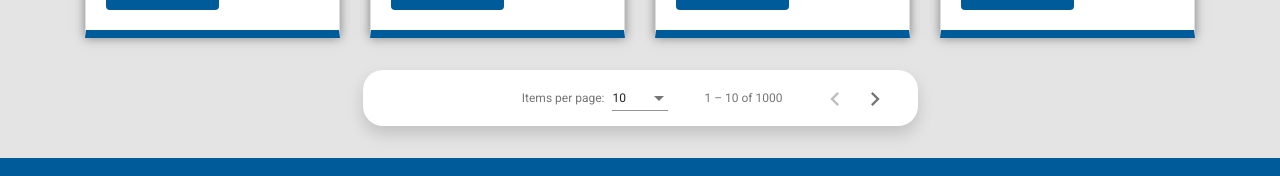
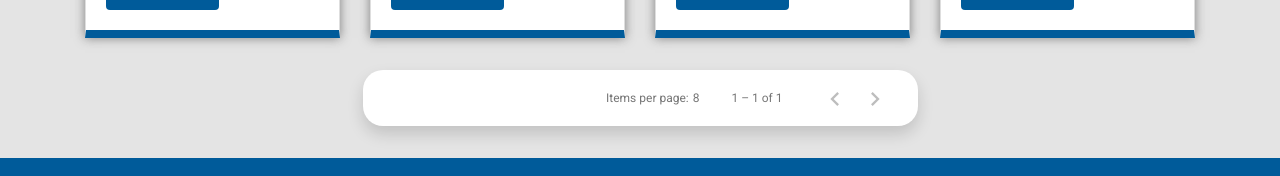
Before and after one commit to MethHUN/Szakdolgozat, an Angular app in the folder ov/: page /mycourses in a window 1280 px wide. Shown: the part 869-1045 px from the top of the page. Built offline with nearby package versions, Linux system fonts and the light colour scheme.

Commit message:
Paginator first version

```diff
--- a/ov/src/app/my-courses/my-courses.component.html
+++ b/ov/src/app/my-courses/my-courses.component.html
@@ -21,7 +21,7 @@
     </div>
 
   </div>
-  <mat-paginator [length]="1000" [pageSize]="10" [pageSizeOptions]="[5, 10, 25, 100]"
+  <mat-paginator [length]="lengthPaginator" [pageSize]="8"
     class="shadow col-lg-6  col-md-8 center">
   </mat-paginator>
 
--- a/ov/src/app/my-courses/my-courses.component.ts
+++ b/ov/src/app/my-courses/my-courses.component.ts
@@ -9,6 +9,7 @@ import { courseMock } from './coursemock';
 })
 export class MyCoursesComponent implements OnInit {
   courseList: Course[] = courseMock;
+  lengthPaginator: number;
   editableCourses = ['0', '1']
   eidtCourse: string;
   editTitle: string;
@@ -17,6 +18,7 @@ export class MyCoursesComponent implements OnInit {
   model: Course;
   constructor() { }
   ngOnInit(): void {
+    this.lengthPaginator = this.courseList.length/8
   }
 
 
```
